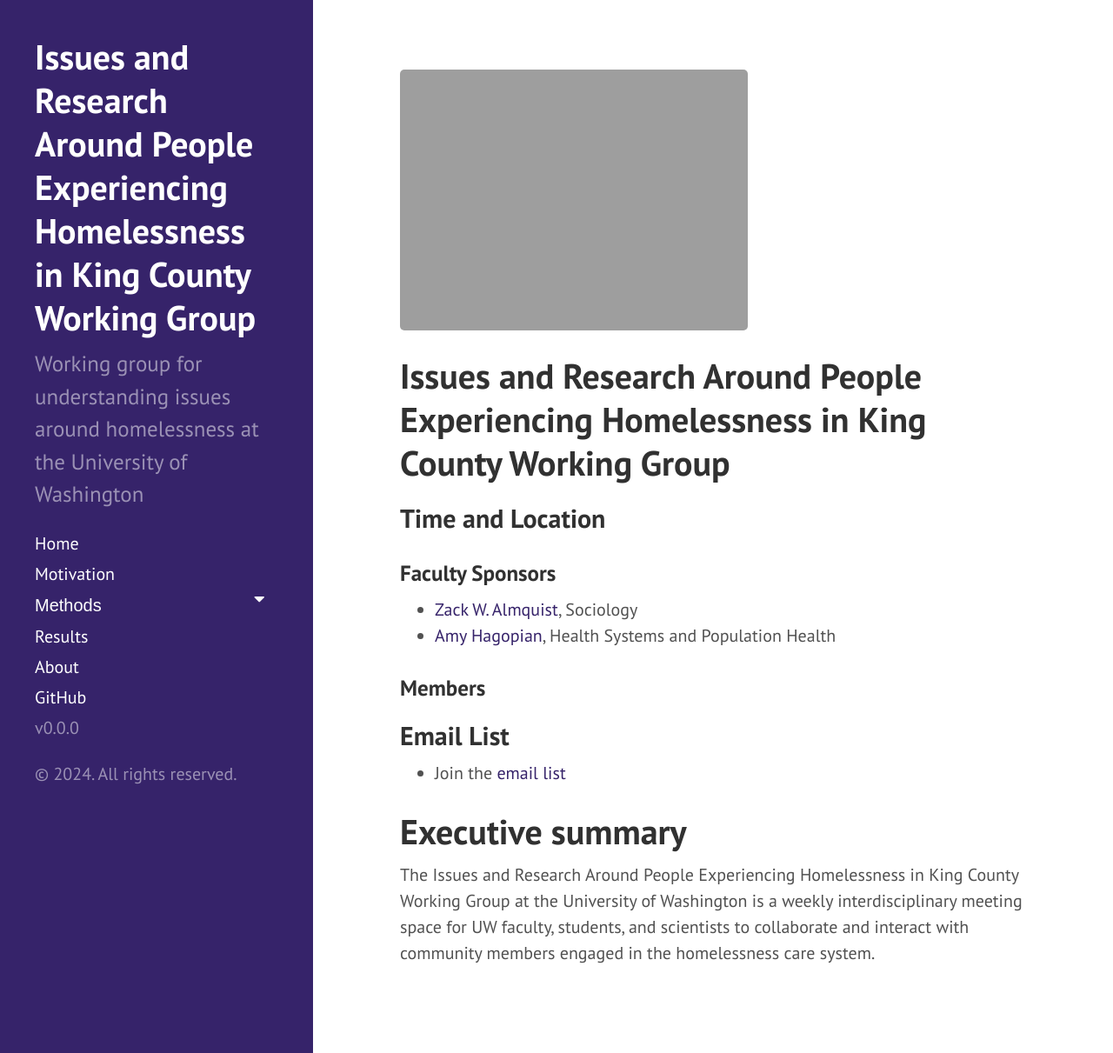
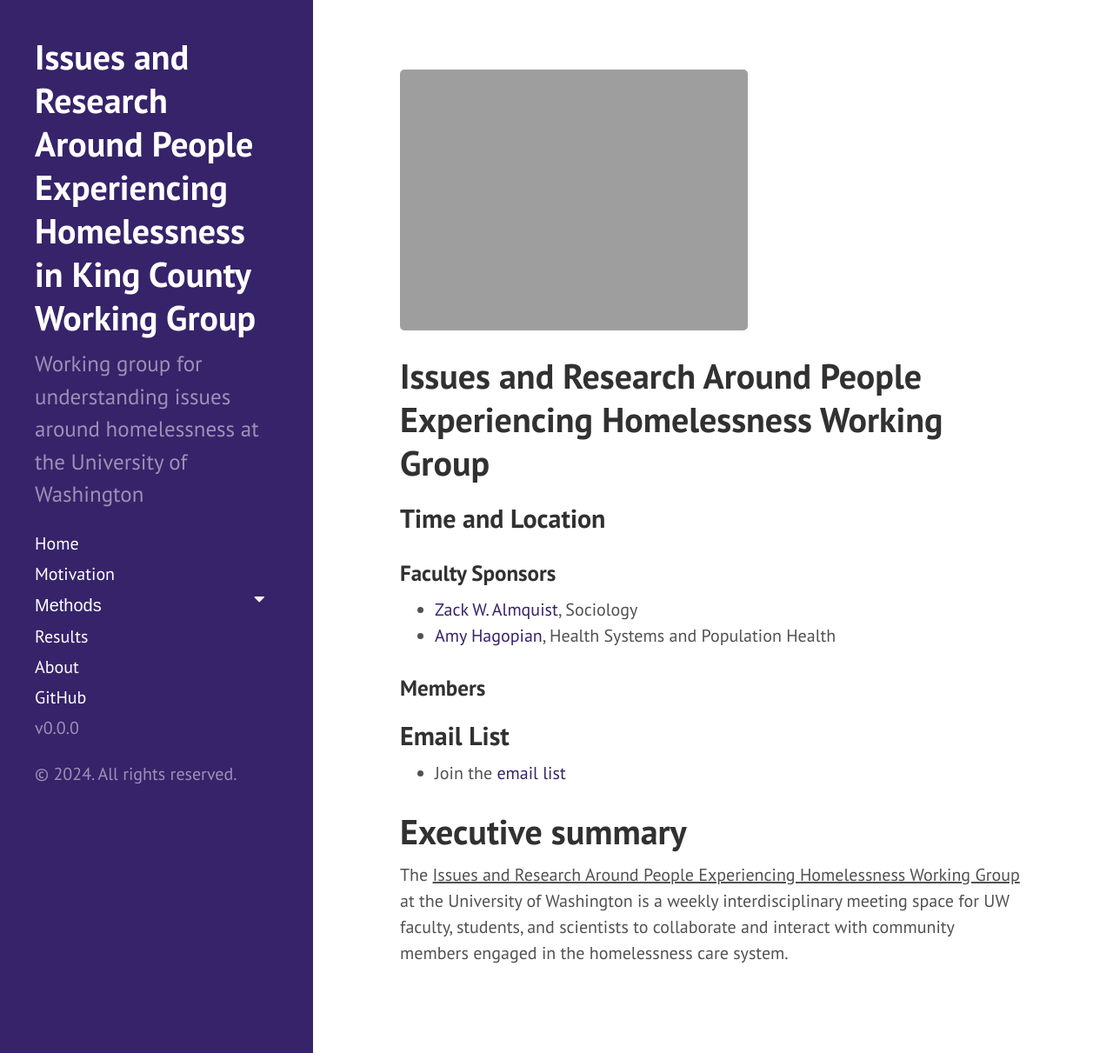
Before and after one commit to SSDALab/kcpehworkinggroup, a Jekyll site: the page built from index.md, in a window 1280 px wide and 1211 px high. Shown: the whole window at 87% size. Built offline with Jekyll 4.4.1, drawn with Linux system fonts in a browser that asks for light colours; the list of posts is cut into pages by our own code.

Commit message:
Update index.md

```diff
--- a/index.md
+++ b/index.md
@@ -2,9 +2,9 @@
 layout: default
 ---
 
-<img src="{{ site.url }}{{ site.baseurl }}/assets/img/kcpehlogo.png">
+<img src="{{ site.url }}{{ site.baseurl }}/assets/img/kcpehlogo2.png">
 
-# Issues and Research Around People Experiencing Homelessness in King County Working Group
+# Issues and Research Around People Experiencing Homelessness Working Group
 
 ## Time and Location
 
@@ -21,4 +21,4 @@
 
 # Executive summary
 
-The Issues and Research Around People Experiencing Homelessness in King County Working Group at the University of Washington is a weekly interdisciplinary meeting space for UW faculty, students, and scientists to collaborate and interact with community members engaged in the homelessness care system.
+The <u>Issues and Research Around People Experiencing Homelessness Working Group</u> at the University of Washington is a weekly interdisciplinary meeting space for UW faculty, students, and scientists to collaborate and interact with community members engaged in the homelessness care system.
```
